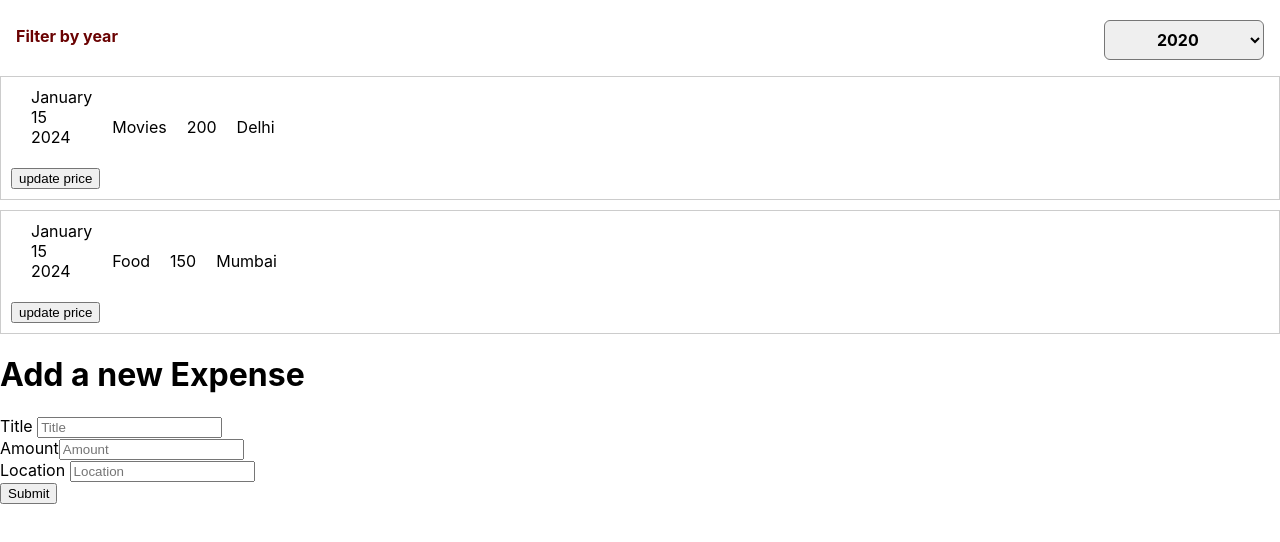
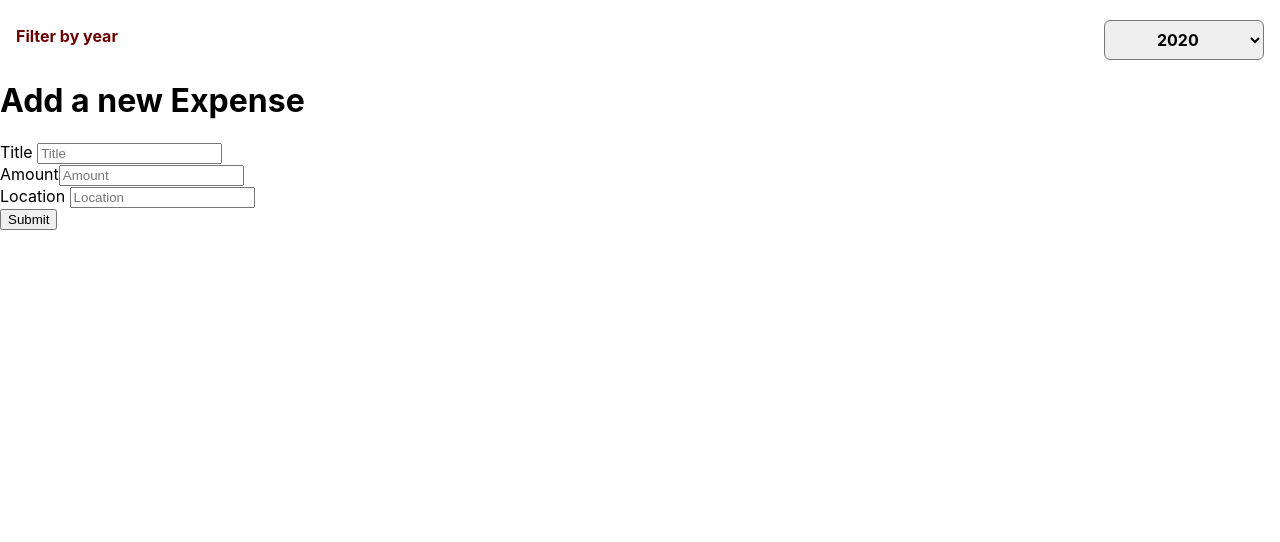
Before and after one commit to deepakkr14/project, a React (Create React App) app: page / in a window 1280 px wide. Shown: the top 542 px of the page. Built offline with nearby package versions, Linux system fonts and the light colour scheme.

Commit message:
functionality of filter

```diff
--- a/src/App.js
+++ b/src/App.js
@@ -6,44 +6,47 @@ import Form from "./component/Expenses/Form";
 import ExpensesFilter from "./component/Expenses/ExpensesFilter";
 import { useState } from "react";
 const dummy = [
-  { id:'a1',
-    date: new Date(2023, 12, 15),
+  {
+    id: "a1",
+    date: new Date(2021, 12, 15),
     title: "Movies",
     amount: 200,
     location: "Delhi",
   },
-  {id:'a2',
-    date: new Date(2023, 12, 15),
+  {
+    id: "a2",
+    date: new Date(2020, 12, 15),
     title: "Food",
     amount: 150,
     location: "Mumbai",
   },
 ];
 const App = () => {
-  const [expense,setnew]=useState(dummy)
-  const addExpenseHandler = (expense) => {
-setnew(previous=>{
- return [expense,...previous]
-})
-    // console.log("In App.js");
-    // console.log(expense);
+  const [expense, setnew] = useState(dummy);
 
+  const addExpenseHandler = (newExpense) => {
+    setnew((previous) => {
+      return [newExpense, ...previous];
+    });
   };
   const [filteredYear, setFilteredYear] = useState("2020");
 
   const filterChangeHandler = (selectedYear) => {
     setFilteredYear(selectedYear);
   };
+  const filteredData = expense.filter((data) => {
+    return data.date.getFullYear().toString() === filteredYear;
+  });
+
   return (
     <div className="expenses-list">
       <ExpensesFilter
         selected={filteredYear}
         onChangeFilter={filterChangeHandler}
       />
-      {expense.map((props) => (
+      {filteredData.map((props) => (
         <div className="expense-item" key={props.id}>
           <ExpenseDetails
-
             amount={props.amount}
             location={props.location}
             title={props.title}
--- a/src/component/Expenses/ExpensesFilter.js
+++ b/src/component/Expenses/ExpensesFilter.js
@@ -13,6 +13,7 @@ const ExpensesFilter = (props) => {
         <label>Filter by year</label>
 
         <select value={props.selected} onChange={dropdownChangeHandler}>
+          <option value='2023'>2023</option>
           <option value='2022'>2022</option>
           <option value='2021'>2021</option>
           <option value='2020'>2020</option>
```
